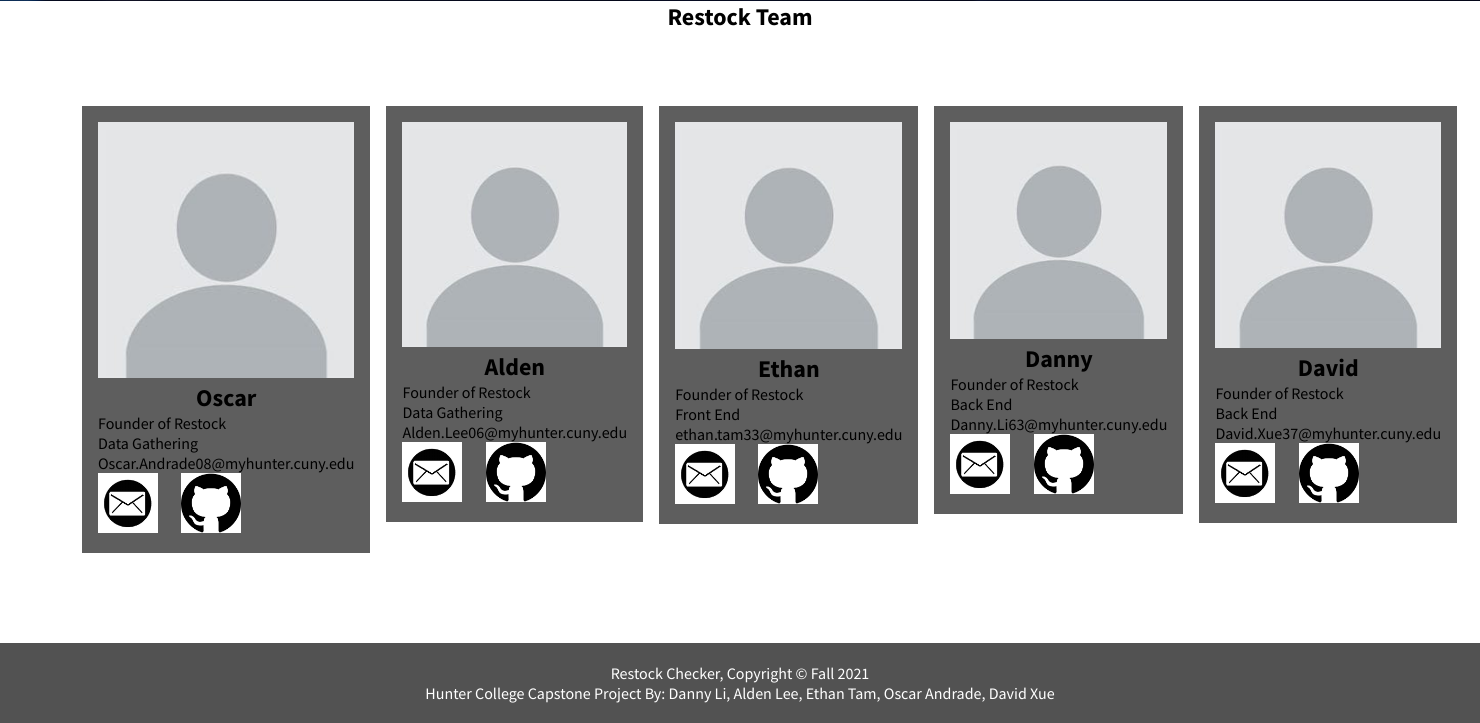
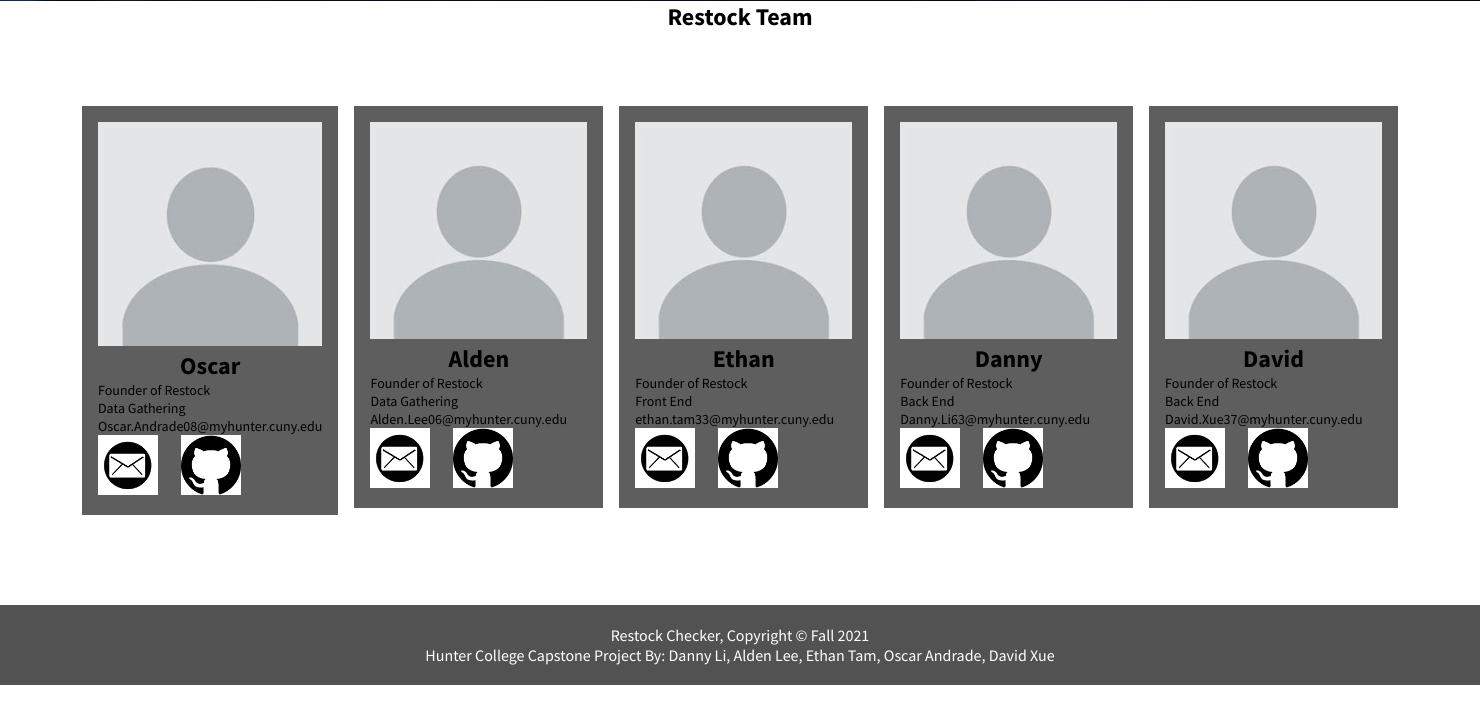
Before and after one commit to offetam/restock_checker, a Django app: page /about/ in a window 1480 px wide. Shown: the part 799-1522 px from the top of the page. After the commit the page ends 1484 px from the top, so only its background shows below. Run offline with Django 3.2, Linux system fonts and the light colour scheme.

Commit message:
Update about_style.css

```diff
--- a/static/css/about_style.css
+++ b/static/css/about_style.css
@@ -98,7 +98,6 @@ nav ul li ul li a:hover {
 }
 
 .about {
-  height: static;
   max-width: 50%;
   color: rgb(255, 255, 255);
   position: absolute;
@@ -168,3 +167,7 @@ footer {
   background-color: #525252;
   color: white;
 }
+
+.container p {
+  font-size: 14px;
+}
```
